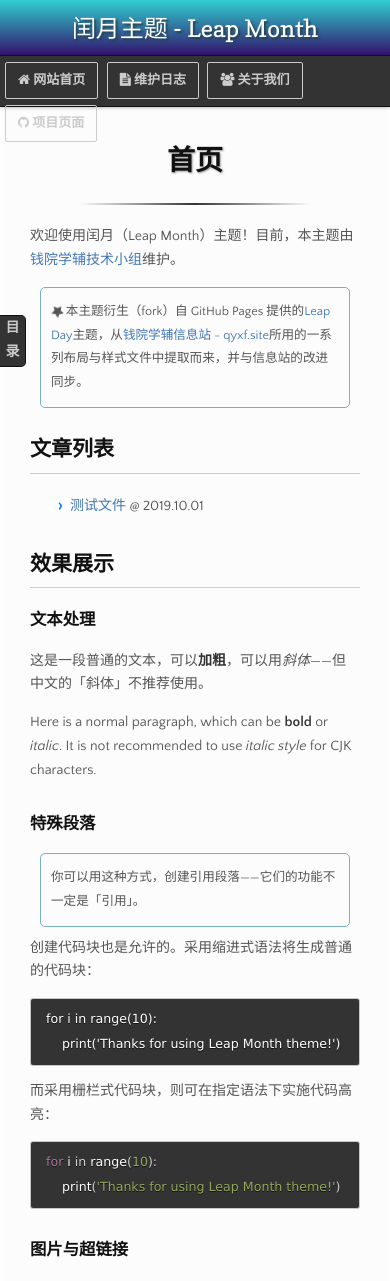
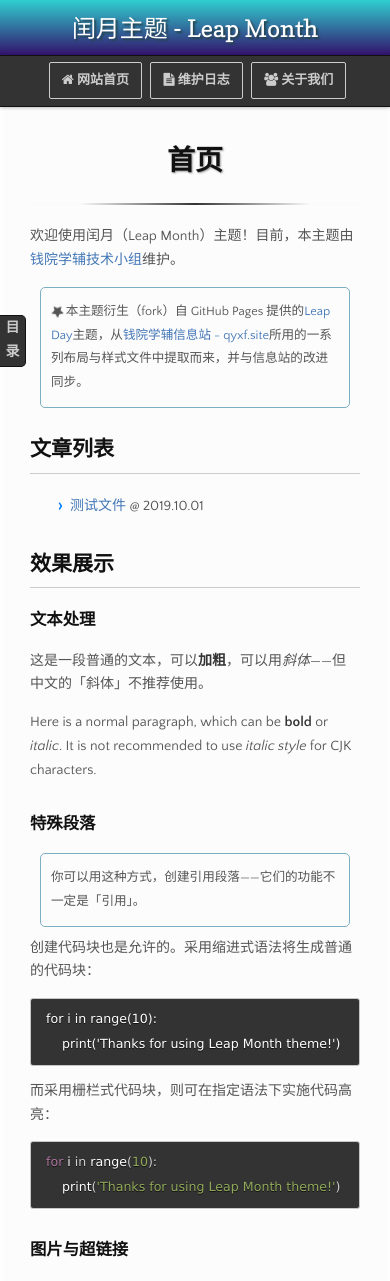
Before and after one commit to qyxf/leap-month, a Jekyll site: the page built from index.md, in a window 390 px wide. Shown: the top 1281 px of the page. Built offline with Jekyll 4.4.1, drawn with Linux system fonts in a browser that asks for light colours; formulas are drawn with MathJax 3; the repository's description, which GitHub fills in, is left out; our own code applies the rules of GitHub Pages for plain Markdown files.

Commit message:
Fix mobile fitting problems

```diff
--- a/_sass/leap-month.scss
+++ b/_sass/leap-month.scss
@@ -365,6 +365,18 @@
     -o-text-overflow: ellipsis;
     -ms-text-overflow: ellipsis; } }
 
+@media print, screen and (max-width: 449px)
+{
+  #banner li#project-page {
+      display: none; } }
+
+@media print, screen and (max-width: 359px)
+{
+  #banner li#log {
+      display: none; }
+  section .mobile-info {
+      display: block; } }
+
 @-webkit-keyframes blink {
   0% { color: $background-color; }
   80% { color: $background-color; }
```
